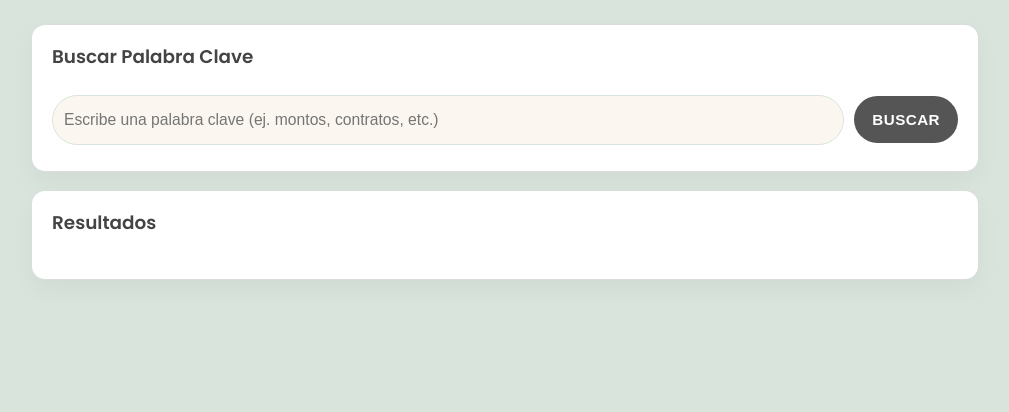
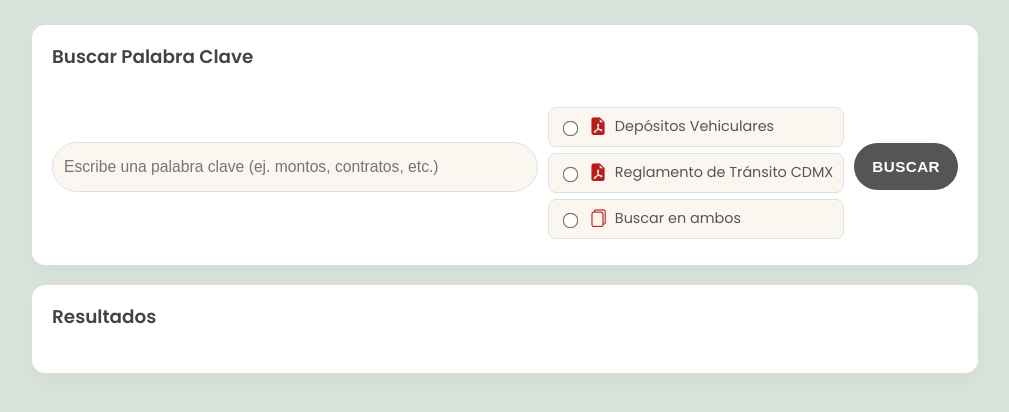
Before and after one commit to bcobba/keyword, a Flask app: page / in a window 1280 px wide. Shown: the part 187-599 px from the top of the page, without its empty margins (135-1144 px from the left). Run offline with Flask 3, Linux system fonts and the light colour scheme.

Commit message:
pdf button search

```diff
--- a/app.py
+++ b/app.py
@@ -145,30 +145,31 @@ def upload_files():
 def search():
     data = request.get_json(silent=True) or {}
     query = (data.get("query") or "").strip()
+    pdf_choice = data.get("pdfChoice", "all")  # NEW
 
     if not query:
         return jsonify({"error": "Empty search query"}), 400
 
     results = []
 
-    # Loop through all files in uploads
+    # Loop through all files
     for filename in os.listdir(app.config["UPLOAD_FOLDER"]):
         if not allowed_file(filename):
+            continue
+
+        # Filter by user's choice
+        if pdf_choice != "all" and filename != pdf_choice:
             continue
 
         path = os.path.join(app.config["UPLOAD_FOLDER"], filename)
 
         try:
             text = extract_text(path)
-        except Exception as e:
-            # If a file cannot be read, skip it but mention in results if you want
-            print(f"Error reading {filename}: {e}")
-            continue
-
-        if not text.strip():
+        except:
             continue
 
         snippets = find_keyword_sentences(text, query)
+
         if snippets:
             results.append({
                 "filename": filename,
@@ -180,7 +181,6 @@ def search():
         "results": results
     })
 
-
 if __name__ == "__main__":
     # Run the app
     app.run(debug=True)
--- a/static/app.js
+++ b/static/app.js
@@ -135,6 +135,10 @@ document.addEventListener("DOMContentLoaded", () => {
       const query = searchInput.value.trim();
       if (!query) return;
 
+      // 👇 NUEVO: leer qué PDF eligió el usuario
+      const pdfChoice =
+        document.querySelector('input[name="pdfChoice"]:checked')?.value || "all";
+
       searchStatus.textContent = `Buscando "${query}"...`;
       searchStatus.classList.remove("error");
       resultsContainer.innerHTML = "";
@@ -144,7 +148,10 @@ document.addEventListener("DOMContentLoaded", () => {
         const res = await fetch("/search", {
           method: "POST",
           headers: { "Content-Type": "application/json" },
-          body: JSON.stringify({ query }),
+          body: JSON.stringify({
+            query,
+            pdfChoice,   // 👈 se manda al backend
+          }),
         });
 
         if (!res.ok) {
@@ -158,7 +165,7 @@ document.addEventListener("DOMContentLoaded", () => {
         const data = await res.json();
         const results = data.results || [];
 
-        // Flatten: one item per snippet, including filename
+        // Aplanar resultados: un ítem por snippet
         flatResults = [];
         results.forEach((fileResult) => {
           (fileResult.snippets || []).forEach((snippet) => {
--- a/static/style.css
+++ b/static/style.css
@@ -291,3 +291,37 @@ mark {
 .pdf-btn:hover .pdf-icon {
   color: #9c1414;
 }
+
+.pdf-select {
+  margin-top: 12px;
+  display: flex;
+  flex-direction: column;
+  gap: 6px;
+}
+
+.pdf-option {
+  display: flex;
+  align-items: center;
+  gap: 8px;
+  font-size: 0.9rem;
+  cursor: pointer;
+  padding: 6px 10px;
+  border-radius: 8px;
+  border: 1px solid var(--color-accent);
+  background: #fbf7f0;
+  transition: background 0.2s ease, transform 0.05s ease;
+}
+
+.pdf-option:hover {
+  background: #d9e4dd;
+}
+
+.pdf-option input[type="radio"] {
+  transform: scale(1.2);
+  margin-right: 4px;
+}
+
+.pdf-option i {
+  font-size: 1.1rem;
+  color: #b91c1c;
+}
--- a/templates/index.html
+++ b/templates/index.html
@@ -31,18 +31,11 @@
     </div>
   </header>
 
-    <!--<section class="card">
-      <h2>Subir archivos</h2>
-      <form id="upload-form">
-        <input type="file" id="file-input" name="files" multiple accept=".pdf,.docx" />
-        <button type="submit">Subir</button>
-      </form>
-      <div id="upload-status" class="status"></div>
-    </section>-->
-
     <section class="card">
       <h2>Buscar Palabra Clave</h2>
+
       <form id="search-form">
+
         <input
           type="text"
           id="search-input"
@@ -50,8 +43,27 @@
           placeholder="Escribe una palabra clave (ej. montos, contratos, etc.)"
           required
         />
+
+        <div class="pdf-select">
+          <label class="pdf-option">
+            <input type="radio" name="pdfChoice" value="Depositos-Vehiculares.pdf" required>
+            <i class="bi bi-file-earmark-pdf-fill"></i> Depósitos Vehiculares
+          </label>
+
+          <label class="pdf-option">
+            <input type="radio" name="pdfChoice" value="reglamento-de-transito-cdmx.pdf">
+            <i class="bi bi-file-earmark-pdf-fill"></i> Reglamento de Tránsito CDMX
+          </label>
+
+          <label class="pdf-option">
+            <input type="radio" name="pdfChoice" value="all">
+            <i class="bi bi-files"></i> Buscar en ambos
+          </label>
+        </div>
+
         <button type="submit">Buscar</button>
       </form>
+
       <div id="search-status" class="status"></div>
     </section>
 
```
